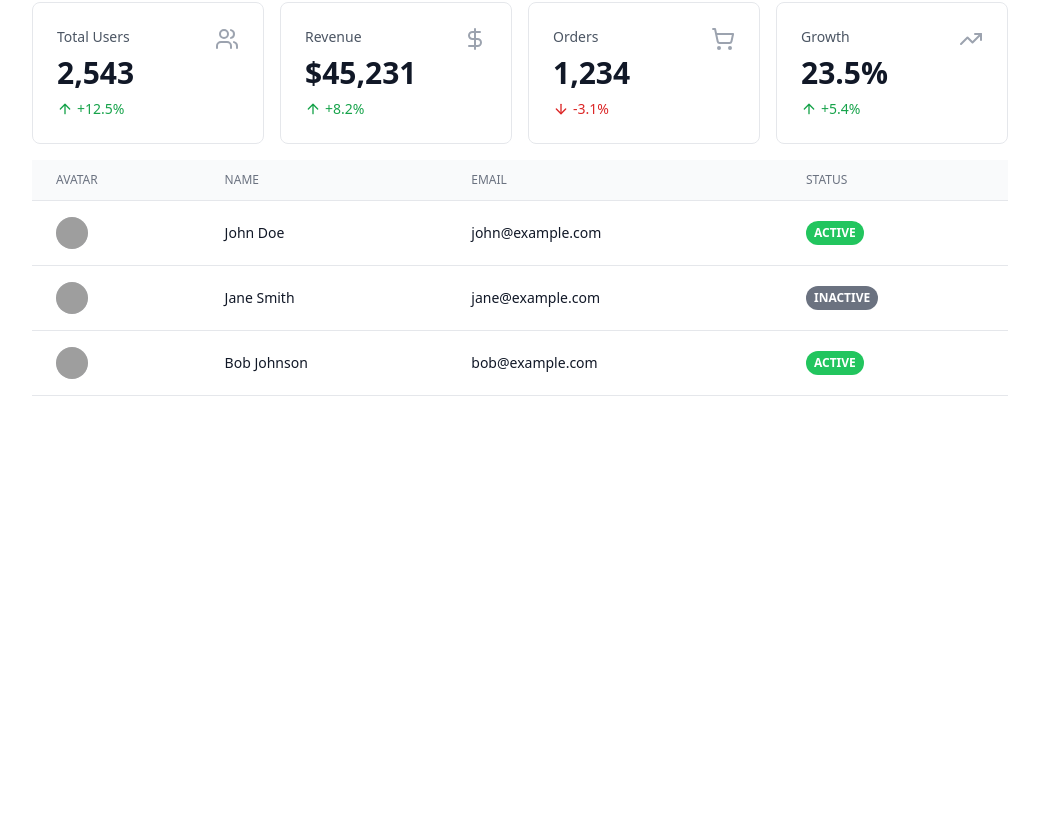
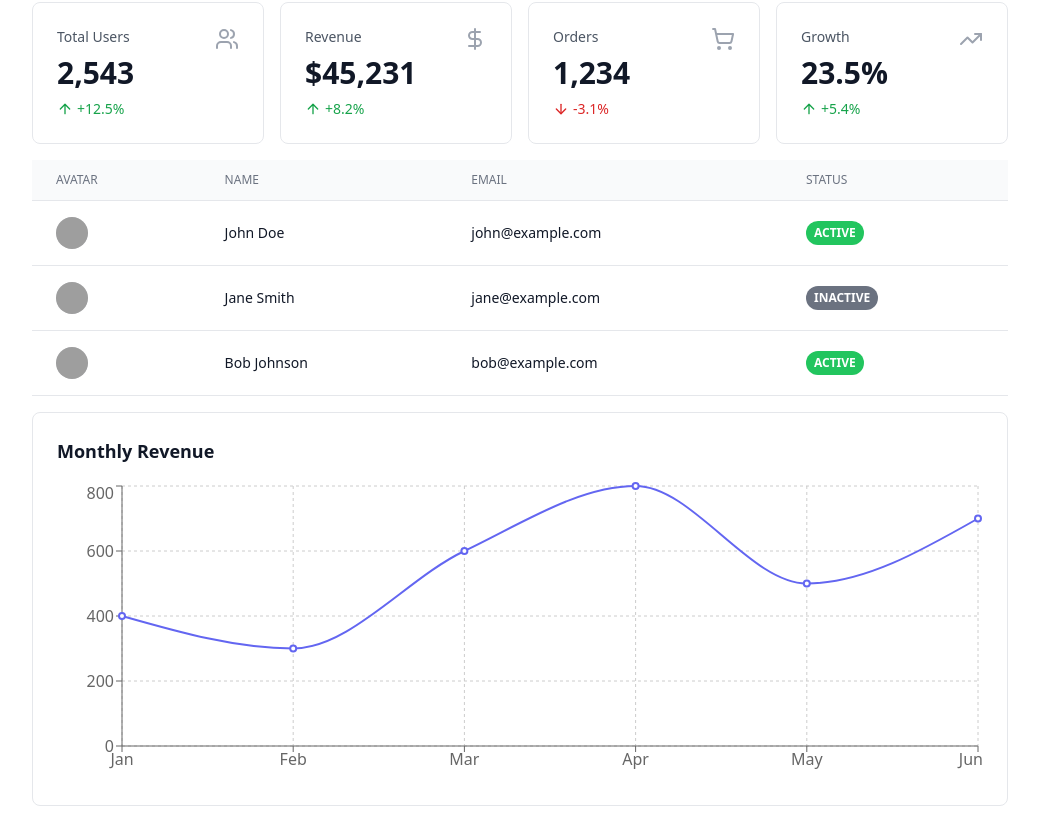
Before and after one commit to buskari/quantum-dashboard, a React (Vite) app: page /test in a window 1280 px wide. Shown: the part 1302-2140 px from the top of the page, without its empty margins (240-1279 px from the left). Before the commit the page ends 1730 px from the top, so only its background shows below. Built offline with nearby package versions, Linux system fonts and the light colour scheme; grey boxes are pictures that could not be loaded.

Commit message:
Add LineChart component and integrate into TestPage
- Created a new LineChart component for visualizing data trends with customizable properties such as title, color, and height.
- Updated TestPage to include the LineChart component, displaying monthly revenue data for enhanced data visualization.

```diff
--- /dev/null
+++ b/src/components/charts/LineChart.tsx
@@ -0,0 +1,28 @@
+import React from 'react'
+import { ResponsiveContainer, LineChart as RechartsLineChart, Line, XAxis, YAxis, CartesianGrid, Tooltip } from 'recharts'
+
+interface LineChartProps {
+  data: Array<{ name: string; value: number }>;
+  title?: string;
+  color?: string;
+  height?: number;
+}
+
+function LineChart({ data, title, color = '#6366f1', height = 300 }: LineChartProps) {
+  return (
+    <div className="bg-white rounded-lg border border-gray-200 p-6">
+      {title && <h3 className="text-lg font-semibold text-gray-900 mb-4">{title}</h3>}
+      <ResponsiveContainer width="100%" height={height}>
+        <RechartsLineChart data={data}>
+          <CartesianGrid strokeDasharray="3 3" />
+          <XAxis dataKey="name" />
+          <YAxis />
+          <Tooltip />
+          <Line type="monotone" dataKey="value" stroke={color} strokeWidth={2} />
+        </RechartsLineChart>
+      </ResponsiveContainer>
+    </div>
+  )
+}
+
+export default LineChart
--- a/src/pages/TestPage.tsx
+++ b/src/pages/TestPage.tsx
@@ -5,6 +5,7 @@ import Input from '../components/ui/Input';
 import Avatar from '../components/ui/Avatar';
 import MetricCard from '../components/ui/MetricCard';
 import Table from '../components/ui/Table';
+import LineChart from '../components/charts/LineChart';
 import { Plus, Mail, Lock, Users, DollarSign, ShoppingCart, TrendingUp } from 'lucide-react';
 
 export default function TestPage() {
@@ -31,6 +32,15 @@ export default function TestPage() {
         </Badge>
       )
     },
+  ];
+
+  const chartData = [
+    { name: 'Jan', value: 400 },
+    { name: 'Feb', value: 300 },
+    { name: 'Mar', value: 600 },
+    { name: 'Apr', value: 800 },
+    { name: 'May', value: 500 },
+    { name: 'Jun', value: 700 },
   ];
 
   return (
@@ -154,6 +164,12 @@ export default function TestPage() {
         data={users}
         onRowClick={(row) => console.log('Clicked:', row)}
       />
+
+      <LineChart
+        data={chartData}
+        title="Monthly Revenue"
+        color="#6366f1"
+      />
     </div>
   );
 }
```
